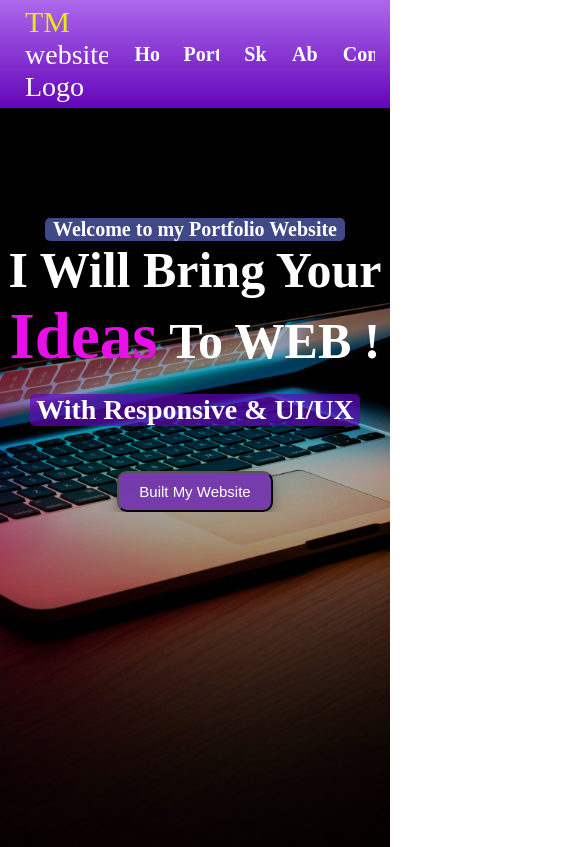
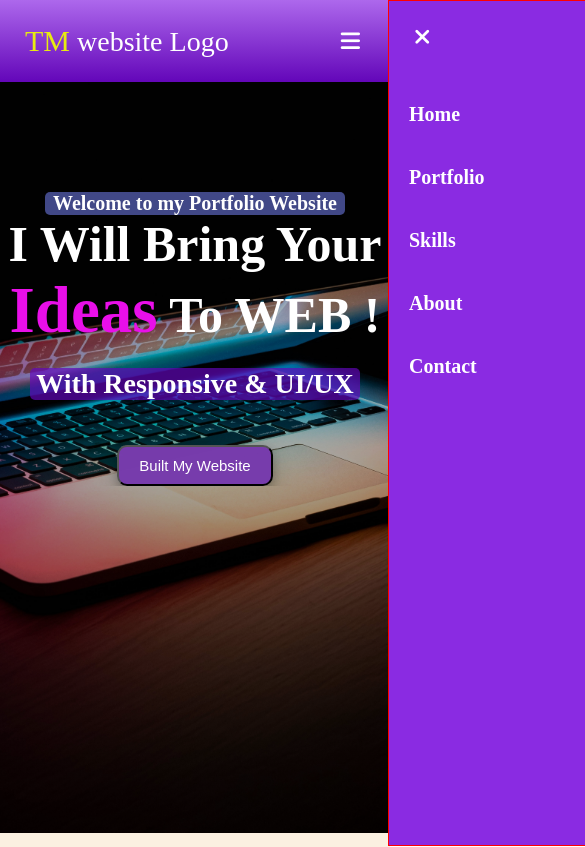
Before and after one commit to tarekmonowar/second-responsive-website, a plain HTML site: page index.html in a window 390 px wide. Shown: the top 847 px of the page, 585 px wide, since content can reach past the window. Drawn offline with Linux system fonts and the light colour scheme.

Commit message:
nav responsive

```diff
--- a/index-mediaquary.css
+++ b/index-mediaquary.css
@@ -3,9 +3,52 @@
 
     *{
         max-width: 100%;
-        overflow-x: hidden
+        overflow-x:hidden ;
 
     }
+
+    /* nav bar responsive */
+
+    #navigation > .nav-ul-par {
+        position: absolute;
+        top:0;
+        right:-200px;
+        width: 200px;
+        height: 100vh;
+        text-align: left;
+        z-index: 2;
+        background-color:blueviolet;
+        border: 1px solid red;
+
+    }
+
+    #navigation > .nav-ul-par > ul{
+        flex-direction: column;
+        padding: 10px 0;
+        margin-right: 0;
+
+    }
+
+   #navigation > .nav-ul-par > ul > li {
+        margin: 20px 0;
+    }
+    #navigation > .nav-ul-par> ul > li > a {
+        border: none;
+        padding: 0 20px;
+
+    }
+
+    #navigation i {
+        display: block;
+      }
+      #navigation i {
+        padding: 25px;
+        font-size: 22px;
+        cursor: pointer;
+      }
+
+
+
     .icon {
         display: none;
     }
--- a/index.html
+++ b/index.html
@@ -20,6 +20,8 @@
                <span class="logofirstletter"> TM</span> website Logo
             </div>
 
+            <div class="nav-ul-par" id="navUlPar">
+                <i class="fa-solid fa-xmark" onclick="hidemenu()"></i>
                 <ul>
                     <li><a href="#">Home</a></li>
                     <li><a href="#">Portfolio</a>
@@ -43,8 +45,9 @@
                     <li><a href="#">About</a></li>
                     <li><a href="#">Contact</a></li>
                 </ul>
+           </div>
 
-
+            <i class="fa-solid fa-bars" onclick="showmenu()"></i>
 
 
         </nav>
@@ -633,5 +636,7 @@
 
    </footer>
 
+   <script src="script.js"></script>
+
 </body>
 </html>
--- /dev/null
+++ b/script.js
@@ -0,0 +1,10 @@
+var navUlPar = document.getElementById ("navUlPar")
+
+function showmenu() {
+
+    navUlPar.style.right="0";
+}
+
+function hidemenu(){
+    navUlPar.style.right="-200px";
+}
--- a/style.css
+++ b/style.css
@@ -17,27 +17,28 @@ body{
                 align-items: center;
                 padding: 5px;
 
+
     }
 
     #logo{ font-size: 28px;
-        margin-left: 20px;
+           margin-left: 20px;
     }
-    .logofirstletter{color: rgb(231, 235, 17);
-                     font-size: 30px;
+    .logofirstletter{ color: rgb(231, 235, 17);
+                      font-size: 30px;
 
     }
 
-    #navigation > ul {list-style-type: none;
-                    display: flex;
-                    margin-right: 10px;
+    #navigation >.nav-ul-par > ul {list-style-type: none;
+                                   display: flex;
+                                   margin-right: 10px;
     }
 
-    #navigation > ul > li {margin: 0;
-                        margin-left: -10px;
+    #navigation >.nav-ul-par > ul > li {margin: 0;
+                                        margin-left: -10px;
 
     }
 
-    #navigation > ul > li > a { text-decoration: none;
+    #navigation >.nav-ul-par > ul > li > a { text-decoration: none;
                                 color: white;
                                 border-right: 1px solid white;
                                 margin-right: 10px;
@@ -53,6 +54,9 @@ body{
     #navigation > ul > li:hover >a {background-color: rgb(70, 11, 126);
     }
 
+    #navigation i {
+      display: none;
+    }
 
     /* ------------------------------------This is DropDown style---------------------------------------------- */
 
```
Lines whose indentation alone changed are shown as unchanged.
